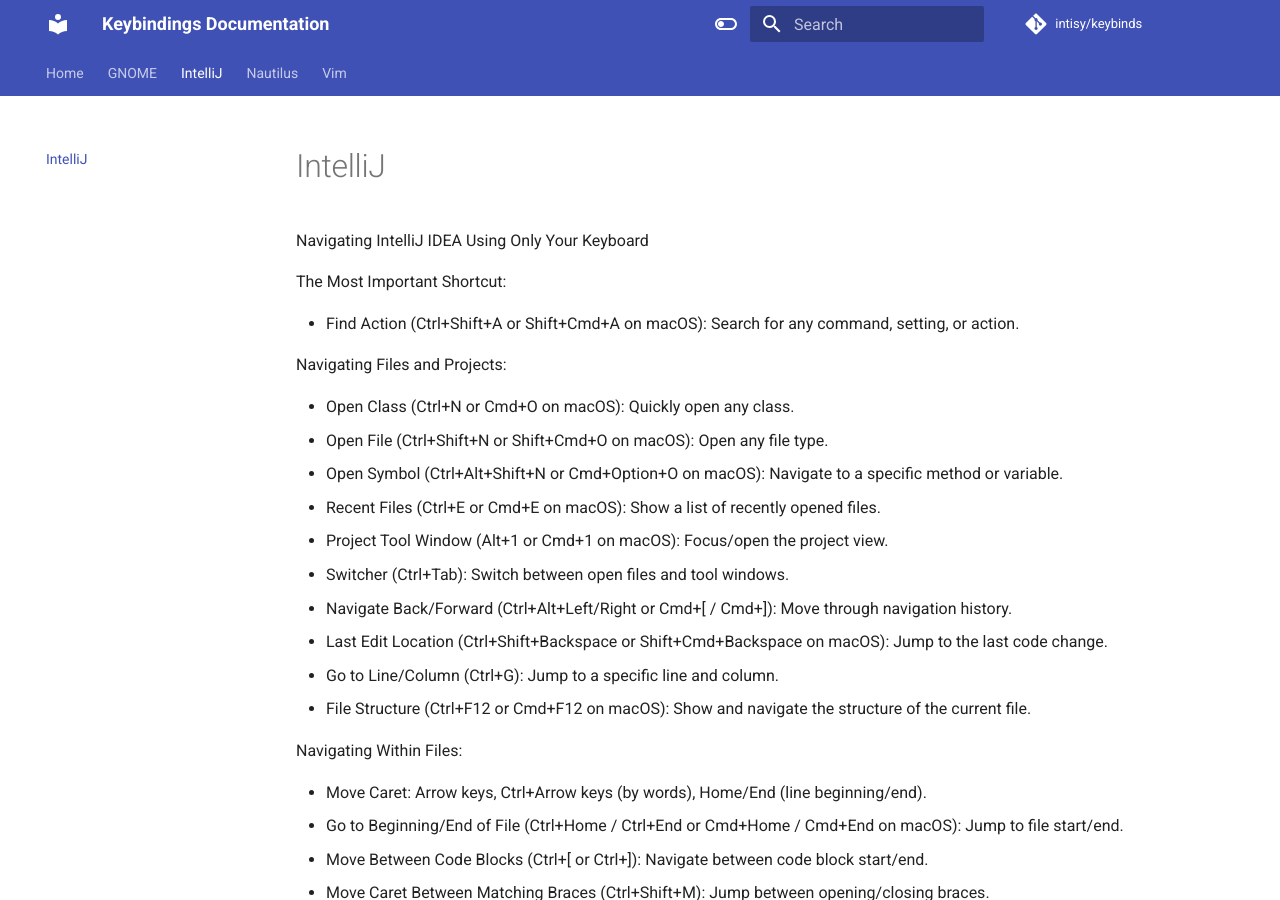
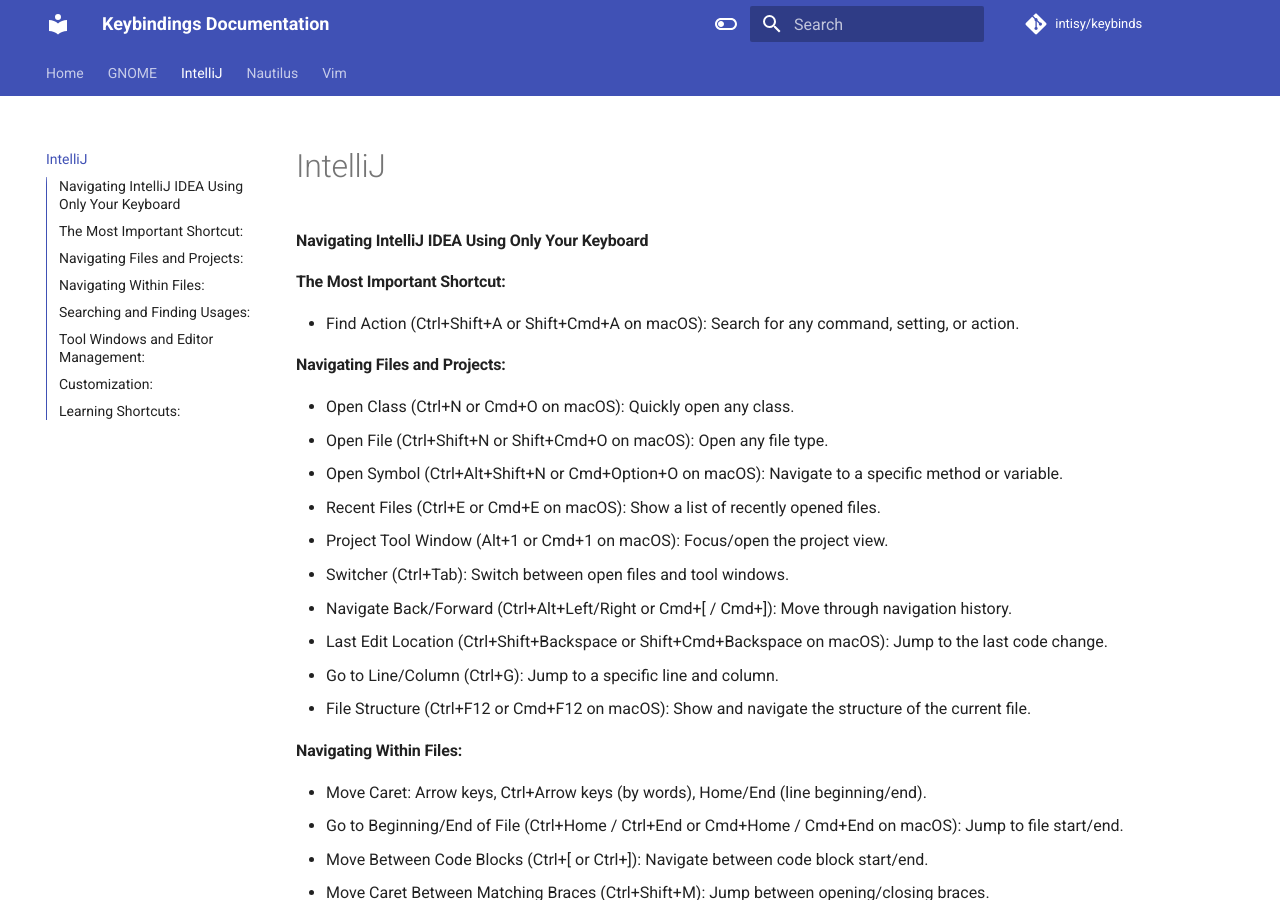
Before and after one commit to intisy/keybinds, an MkDocs documentation site: the page built from docs/intellij.md, in a window 1280 px wide and 900 px high. Built offline with MkDocs 1.6.1 and Material for MkDocs 9.7.7, drawn with Linux system fonts in a browser that asks for light colours; comment, search, counter and statistics services are not loaded.

Commit message:
Update intellij.md

```diff
--- a/docs/intellij.md
+++ b/docs/intellij.md
@@ -1,11 +1,11 @@
-Navigating IntelliJ IDEA Using Only Your Keyboard
+#### **Navigating IntelliJ IDEA Using Only Your Keyboard**
 
-The Most Important Shortcut:
+#### **The Most Important Shortcut:**
 
 
 *   Find Action (Ctrl+Shift+A or Shift+Cmd+A on macOS): Search for any command, setting, or action.
 
-Navigating Files and Projects:
+#### **Navigating Files and Projects:**
 
 
 *   Open Class (Ctrl+N or Cmd+O on macOS): Quickly open any class.
@@ -19,7 +19,7 @@
 *   Go to Line/Column (Ctrl+G): Jump to a specific line and column.
 *   File Structure (Ctrl+F12 or Cmd+F12 on macOS): Show and navigate the structure of the current file.
 
-Navigating Within Files:
+#### **Navigating Within Files:**
 
 
 *   Move Caret: Arrow keys, Ctrl+Arrow keys (by words), Home/End (line beginning/end).
@@ -28,7 +28,7 @@
 *   Move Caret Between Matching Braces (Ctrl+Shift+M): Jump between opening/closing braces.
 *   Next/Previous Highlighted Error (F2 / Shift+F2): Jump between errors or warnings.
 
-Searching and Finding Usages:
+#### **Searching and Finding Usages:**
 
 
 *   Find (Ctrl+F or Cmd+F): Search text in the current file.
@@ -41,7 +41,7 @@
 *   Go to Declaration or Usages (Ctrl+B or Cmd+B on macOS): Go to declaration or show usages.
 *   Go to Implementation(s) (Ctrl+Alt+B or Cmd+Alt+B on macOS): Navigate to interface/method implementations.
 
-Tool Windows and Editor Management:
+#### **Tool Windows and Editor Management:**
 
 
 *   Hide All Tool Windows (Ctrl+Shift+F12 or Cmd+Shift+F12 on macOS): Maximize editor space.
@@ -49,13 +49,13 @@
 *   Resize Tool Windows (Ctrl+Alt+Shift + Arrow Keys): Adjust tool window size.
 *   Close Active Tab (Ctrl+F4 or Cmd+W): Close the current editor tab.
 
-Customization:
+#### **Customization:**
 
 
 *   Settings/Preferences (Ctrl+Alt+S or Cmd+, on macOS): Access IntelliJ IDEA settings.
 *   Keymap Configuration: View, modify, or assign shortcuts in Settings > Keymap.
 
-Learning Shortcuts:
+#### **Learning Shortcuts:**
 
 
 *   Find Action (Ctrl+Shift+A or Shift+Cmd+A): Shows the shortcut for the searched action.
```
